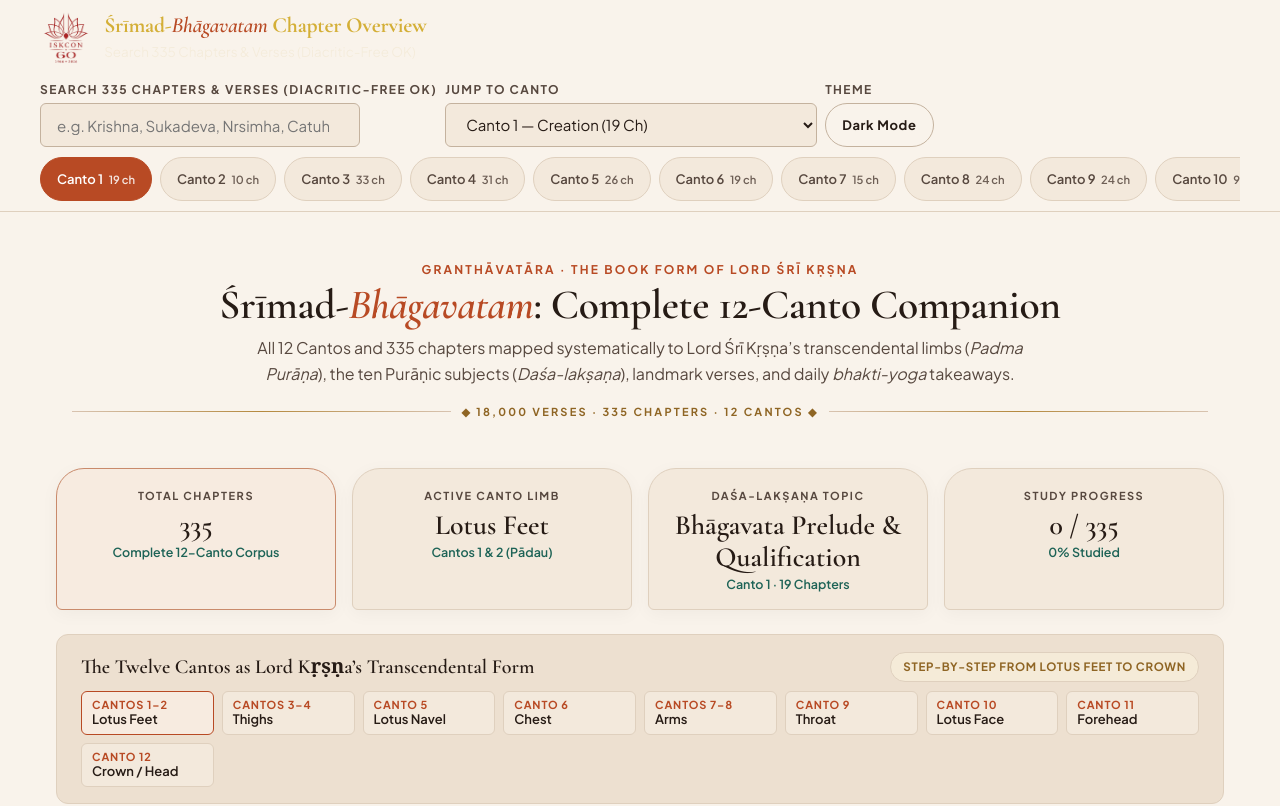
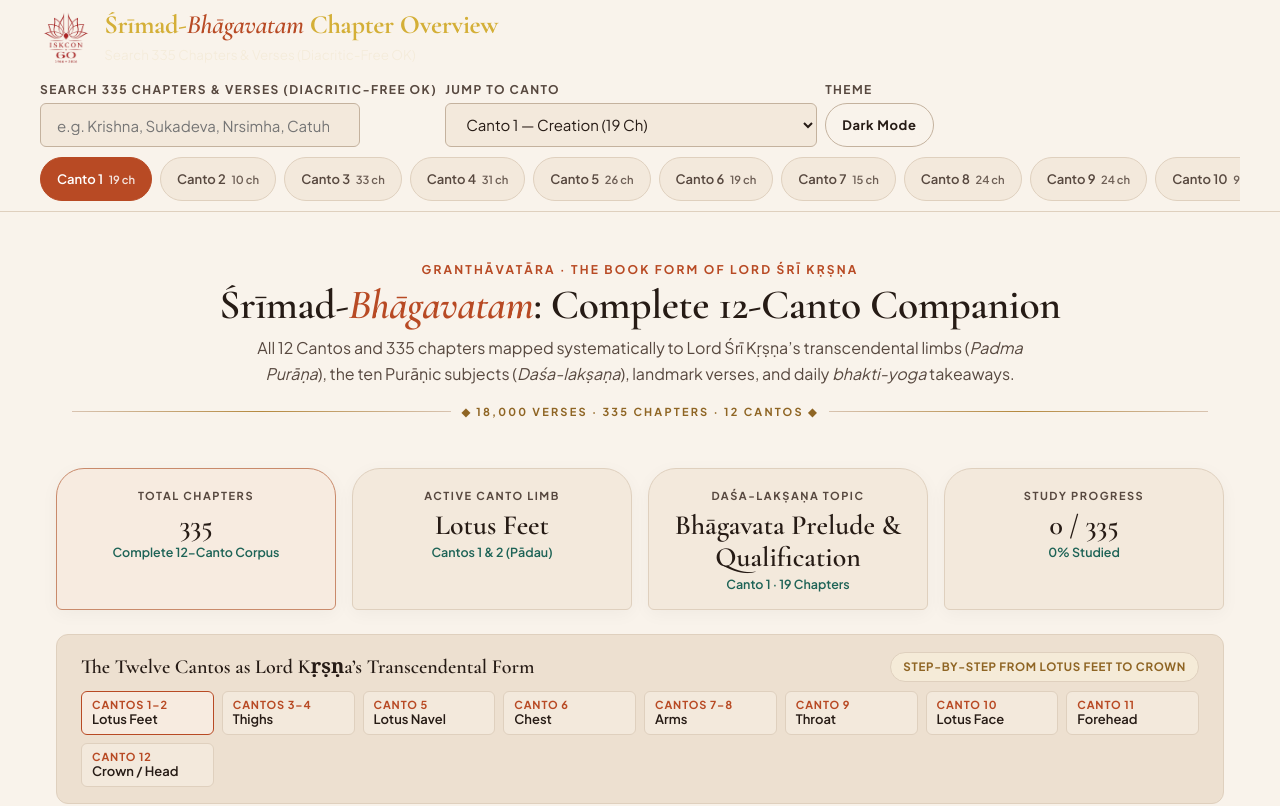
Before and after one commit to skarthitw/SB-Chap-Overview, a plain HTML site: page index.html in a window 1280 px wide. Shown: the top 806 px of the page. Drawn offline with nearby package versions, Linux system fonts and the light colour scheme.

Commit message:
Adjust font size for nav-brand-title span

```diff
--- a/index.html
+++ b/index.html
@@ -886,7 +886,7 @@
 
             <!-- 2-Line Text Block -->
             <div style="display: flex; flex-direction: column; justify-content: center; text-align: left;">
-              <span class="nav-brand-title" style="font-size: clamp(0.95rem, 3.2vw, 1.35rem); font-weight: bold; line-height: 1.2; color: #d4af37;">
+                 <span class="nav-brand-title" style="font-size: clamp(1.15rem, 4.2vw, 1.65rem); font-weight: bold; line-height: 1.2; color: #d4af37;">
                 Śrīmad-<em>Bhāgavatam</em> Chapter Overview
               </span>
               <span style="font-size: clamp(0.72rem, 2.2vw, 0.84rem); color: #f4ebd9; opacity: 0.85; margin-top: 2px;">
```
